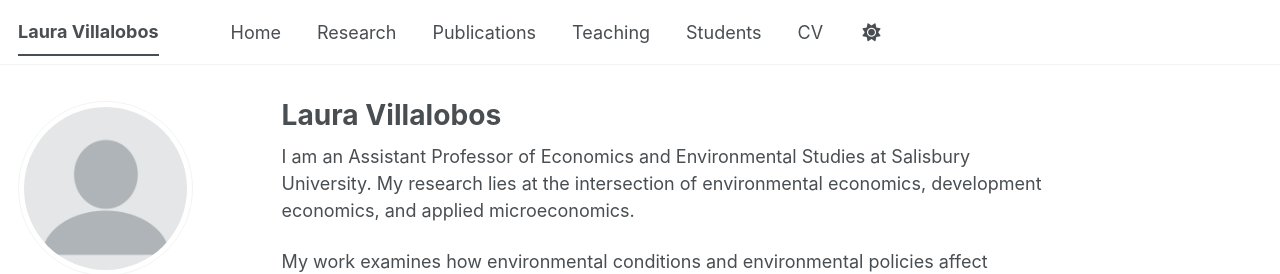
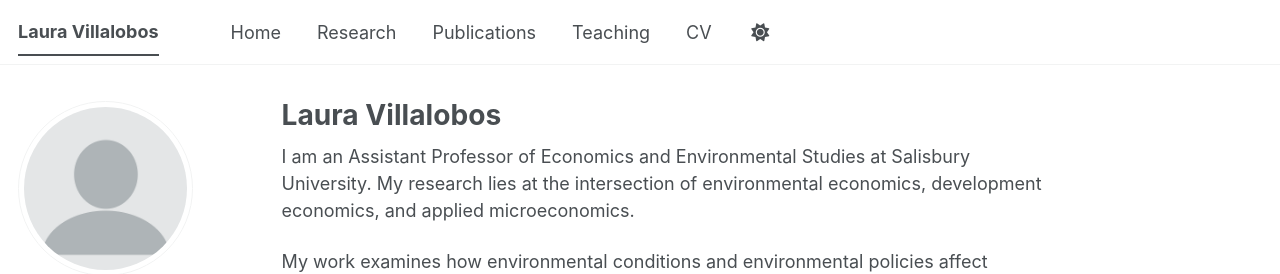
Before and after one commit to lavifi/lavifi.github.io, a Jekyll site: the page built from _pages/about.md, in a window 1280 px wide. Shown: the top 274 px of the page. Built offline with Jekyll 4.4.1, drawn with Linux system fonts in a browser that asks for light colours; a style sheet for code colours, icons or effects is not loaded.

Commit message:
Remove Students from navigation

```diff
--- a/_data/navigation.yml
+++ b/_data/navigation.yml
@@ -11,8 +11,5 @@ main:
   - title: "Teaching"
     url: /teaching/
 
-  - title: "Students"
-    url: /students/
-
   - title: "CV"
     url: /cv/
```
